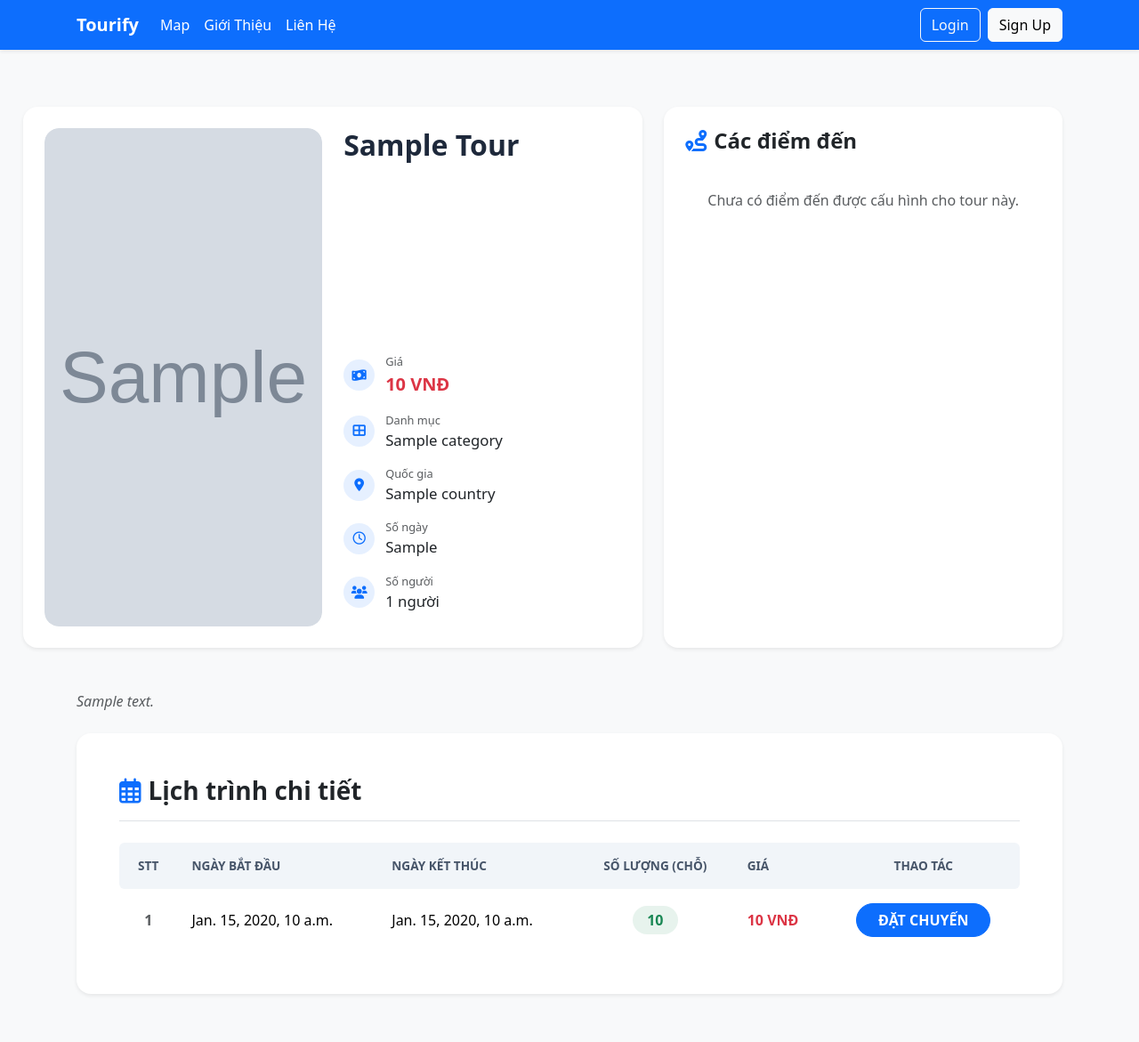
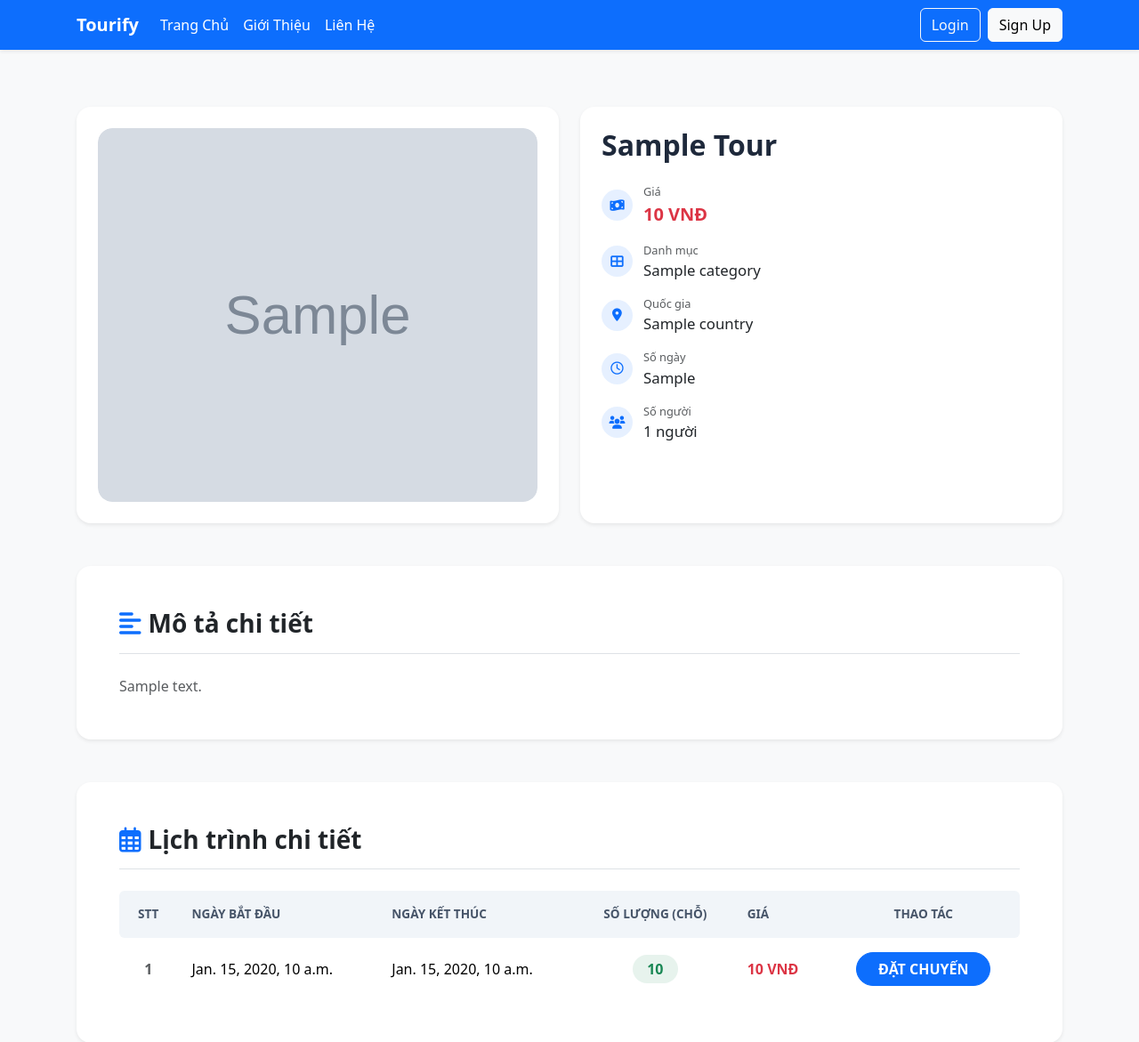
Before and after one commit to truongson0804/QL_TOUR_PTMNM, a Django app: page /tours/detail/1 in a window 1280 px wide. Shown: the top 1171 px of the page at 89% size. Run offline with Django 5.2, Linux system fonts and the light colour scheme; tables that the repository leaves empty hold one stand-in row (values such as "Sample post"); grey boxes marked "Sample" are stand-in pictures; some libraries are stand-ins or nearby versions.

Commit message:
update: UI/UX detail and share_layout html

```diff
--- a/apps/tours/templates/detail.html
+++ b/apps/tours/templates/detail.html
@@ -99,34 +99,24 @@
 
   @media (min-width: 1200px) {
     .image-wrap {
-      min-height: 520px;
+      min-height: 420px;
     }
   }
 
-  /* Pull the detail card slightly to the left on large screens to enlarge image */
+  /* Detail card styling */
   .detail-card {
     position: relative;
     overflow: visible;
-  }
-  @media (min-width: 992px) {
-    .detail-card {
-      margin-left: -60px;
-      padding-left: 1.5rem;
-    }
-    .detail-card .image-wrap {
-      min-height: 560px;
-    }
   }
 </style>
 
 
 <div class="container py-5">
-  <div class="row g-4 mb-5 align-items-stretch">
-    <div class="col-lg-7">
-      <div class="card detail-card border-0 shadow-sm rounded-4 h-100 p-4">
-        <div class="row g-4 h-100">
-          <div class="col-md-6 d-flex">
-            <div class="image-wrap position-relative flex-fill">
+  <div class="row g-4 mb-5">
+    <!-- Left Column: Image -->
+    <div class="col-lg-6">
+      <div class="card detail-card border-0 shadow-sm rounded-4 p-4 h-100">
+        <div class="image-wrap position-relative">
           <img
             src="{% if images and images|length > 0 %}{{ images.0.image.url }}{% elif tour.thumbnail %}{{ tour.thumbnail.url }}{% else %}{% static 'images/placeholder-tour.svg' %}{% endif %}"
             alt="{{ tour.title }}"
@@ -143,15 +133,20 @@
           {% endif %}
         </div>
       </div>
-          <div class="col-md-6 d-flex flex-column">
+    </div>
+
+    <!-- Right Column: Tour Info -->
+    <div class="col-lg-6">
+      <!-- Tour Information Card -->
+      <div class="card border-0 shadow-sm rounded-4 p-4 h-100">
         <h2
-              class="fw-bold mb-2"
+          class="fw-bold mb-4"
           style="text-transform: capitalize; color: #1e293b"
         >
           {{ tour.title }}
         </h2>
 
-            <ul class="info-list mt-auto mb-0">
+        <ul class="info-list mb-0">
           <li>
             <div class="info-icon">
               <i class="fas fa-money-bill-wave"></i>
@@ -204,46 +199,15 @@
       </div>
     </div>
   </div>
+
+  <!-- Description Section -->
+  <div class="card border-0 shadow-sm rounded-4 p-4 p-md-5 mb-5">
+    <h3 class="fw-bold mb-4 border-bottom pb-3">
+      <i class="fas fa-align-left text-primary me-2"></i>Mô tả chi tiết
+    </h3>
+    <div class="text-muted lh-base">
+      {{ tour.description|safe }}
     </div>
-
-    <div class="col-lg-5">
-      <div
-        class="card border-0 shadow-sm rounded-4 h-100 p-4 d-flex flex-column"
-      >
-        <h4 class="fw-bold mb-3">
-          <i class="fas fa-route text-primary me-2"></i>Các điểm đến
-        </h4>
-        <div class="flex-grow-1 position-relative">
-          {% if stops %}
-            <div class="list-group list-group-flush">
-              {% for stop in stops %}
-                <div class="list-group-item d-flex gap-3 align-items-start">
-                  <img
-                    src="{% if stop.image %}{{ stop.image.url }}{% else %}{% static 'images/placeholder-tour.svg' %}{% endif %}"
-                    alt="{{ stop.name|default:'Điểm đến' }}"
-                    class="rounded-3"
-                    style="width:84px;height:84px;object-fit:cover;"
-                  />
-                  <div class="flex-grow-1">
-                    <h5 class="mb-1">{{ stop.name|default:stop.title|default:'Điểm dừng' }}</h5>
-                    <p class="mb-1 text-muted small">{{ stop.description|default:''|truncatechars:140 }}</p>
-                    {% if stop.order %}
-                      <small class="text-muted">Thứ tự: {{ stop.order }}</small>
-                    {% endif %}
-                  </div>
-                </div>
-              {% endfor %}
-            </div>
-          {% else %}
-            <div class="p-4 text-center text-muted">Chưa có điểm đến được cấu hình cho tour này.</div>
-          {% endif %}
-        </div>
-      </div>
-    </div>
-  </div>
-
-  <div class="text-muted fst-italic mb-4 lh-base">
-    {{ tour.description|safe }}
   </div>
 
   <div class="card border-0 shadow-sm rounded-4 p-4 p-md-5">
--- a/templates/share_layout.html
+++ b/templates/share_layout.html
@@ -12,7 +12,10 @@
     <link rel="stylesheet" href="{% static 'leaflet/leaflet.css' %}" />
     {% endblock leaflet_css %}
     <link rel="stylesheet" href="{% static 'bootstrap/css/responsive.css' %}" />
-    <link href="https://cdnjs.cloudflare.com/ajax/libs/font-awesome/6.0.0/css/all.min.css" rel="stylesheet">
+    <link
+      href="https://cdnjs.cloudflare.com/ajax/libs/font-awesome/6.0.0/css/all.min.css"
+      rel="stylesheet"
+    />
     <style>
       body {
         min-height: 100vh;
@@ -36,9 +39,7 @@
     <script src="{% static 'bootstrap/js/bootstrap.bundle.min.js' %}"></script>
     {% block leaflet_js %}
     <script src="{% static 'leaflet/leaflet.js' %}"></script>
-    {% endblock leaflet_js %}
-
-    {% block extra_css %}{% endblock %}
+    {% endblock leaflet_js %} {% block extra_css %}{% endblock %}
 
     <title>{% block title %}Tourify{% endblock %}</title>
   </head>
@@ -65,16 +66,20 @@
           <div class="collapse navbar-collapse" id="mainNavbar">
             <!-- Left menu -->
             <ul class="navbar-nav me-auto mb-2 mb-lg-0">
-
-
               <li class="nav-item">
-                <a class="nav-link text-white" href="{% url 'show_map' %}">Map</a>
+                <a class="nav-link text-white" href="{% url 'home' %}"
+                  >Trang Chủ</a
+                >
               </li>
               <li class="nav-item">
-                <a class="nav-link text-white" href="{% url 'about' %}">Giới Thiệu</a>
+                <a class="nav-link text-white" href="{% url 'about' %}"
+                  >Giới Thiệu</a
+                >
               </li>
               <li class="nav-item">
-                <a class="nav-link text-white" href="{% url 'contact' %}">Liên Hệ</a>
+                <a class="nav-link text-white" href="{% url 'contact' %}"
+                  >Liên Hệ</a
+                >
               </li>
             </ul>
 
@@ -83,27 +88,48 @@
               {% if user.is_authenticated %}
               {% if user.is_staff or user.is_superuser %}
               <div class="dropdown me-3">
-                  <a class="text-white text-decoration-none dropdown-toggle fw-bold d-flex align-items-center"
+                <a
+                  class="text-white text-decoration-none dropdown-toggle fw-bold d-flex align-items-center"
                   href="#"
                   role="button"
                   data-bs-toggle="dropdown"
                   aria-expanded="false"
-                     onmouseover="this.style.textDecoration='underline'"
-                     onmouseout="this.style.textDecoration='none'">
+                  onmouseover="this.style.textDecoration = 'underline'"
+                  onmouseout="this.style.textDecoration = 'none'"
+                >
                   Quản trị
                 </a>
                 <ul class="dropdown-menu dropdown-menu-end">
-                    <li><a class="dropdown-item" href="/admin-panel/">Admin Panel</a></li>
-                    <li><a class="dropdown-item" href="/admin/">Django Admin</a></li>
+                  <li>
+                    <a class="dropdown-item" href="/admin-panel/"
+                      >Admin Panel</a
+                    >
+                  </li>
+                  <li>
+                    <a class="dropdown-item" href="/admin/">Django Admin</a>
+                  </li>
                 </ul>
               </div>
               {% endif %}
-                <span class="text-white d-flex align-items-center">Welcome, <strong><a href="{% url 'user_profile' user.username %}" class="text-white text-decoration-none">{{ user.username }}</a></strong></span>
-                <a href="{% url 'logout' %}" class="btn btn-outline-light ms-3">Logout</a>
+              <span class="text-white d-flex align-items-center"
+                >Welcome,
+                <strong
+                  ><a
+                    href="{% url 'user_profile' user.username %}"
+                    class="text-white text-decoration-none"
+                    >{{ user.username }}</a
+                  ></strong
+                ></span
+              >
+              <a href="{% url 'logout' %}" class="btn btn-outline-light ms-3"
+                >Logout</a
+              >
 
               {% else %}
 
-                <a href="{% url 'login' %}" class="btn btn-outline-light">Login</a>
+              <a href="{% url 'login' %}" class="btn btn-outline-light"
+                >Login</a
+              >
               <a href="{% url 'register' %}" class="btn btn-light">Sign Up</a>
 
               {% endif %}
```
Also changed, not shown: docker-compose.yml (+15 -4 lines), apps/tours/migrations/0015_remove_routestop_stop_remove_routestop_tour_and_more.py (added), 1 other file. Lines whose indentation alone changed are shown as unchanged.
